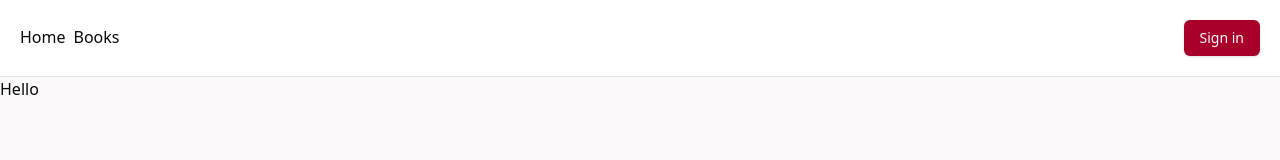
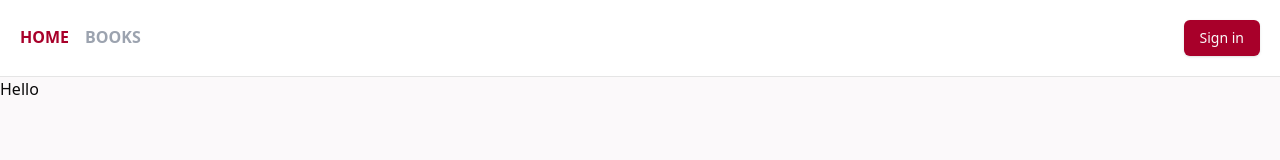
Before and after one commit to sahan-chinthaka/library-management-web, a React (Vite) app: page / in a window 1280 px wide. Shown: the top 160 px of the page. Built offline with nearby package versions, Linux system fonts and the light colour scheme.

Commit message:
Update NavBar component

```diff
--- a/src/components/nav-bar.tsx
+++ b/src/components/nav-bar.tsx
@@ -1,16 +1,36 @@
-import { Link, NavLink } from "react-router-dom";
 import { Button } from "@/components/ui/button";
+import { cn } from "@/lib/utils";
+import { Link, useLocation } from "react-router-dom";
 
 function NavBar() {
+  const location = useLocation();
+
   return (
     <header className="flex items-baseline border-b bg-white p-5">
       <nav>
-        <ul className="flex gap-2">
+        <ul className="flex gap-4">
           <li>
-            <NavLink to="/">Home</NavLink>
+            <Link
+              to="/"
+              className={cn(
+                "hover:text-primary/50 font-semibold text-gray-400",
+                location.pathname == "/" && "text-primary hover:text-primary",
+              )}
+            >
+              HOME
+            </Link>
           </li>
           <li>
-            <NavLink to="/books">Books</NavLink>
+            <Link
+              to="/books"
+              className={cn(
+                "hover:text-primary/50 font-semibold text-gray-400",
+                location.pathname.startsWith("/books") &&
+                  "text-primary hover:text-primary",
+              )}
+            >
+              BOOKS
+            </Link>
           </li>
         </ul>
       </nav>
```
